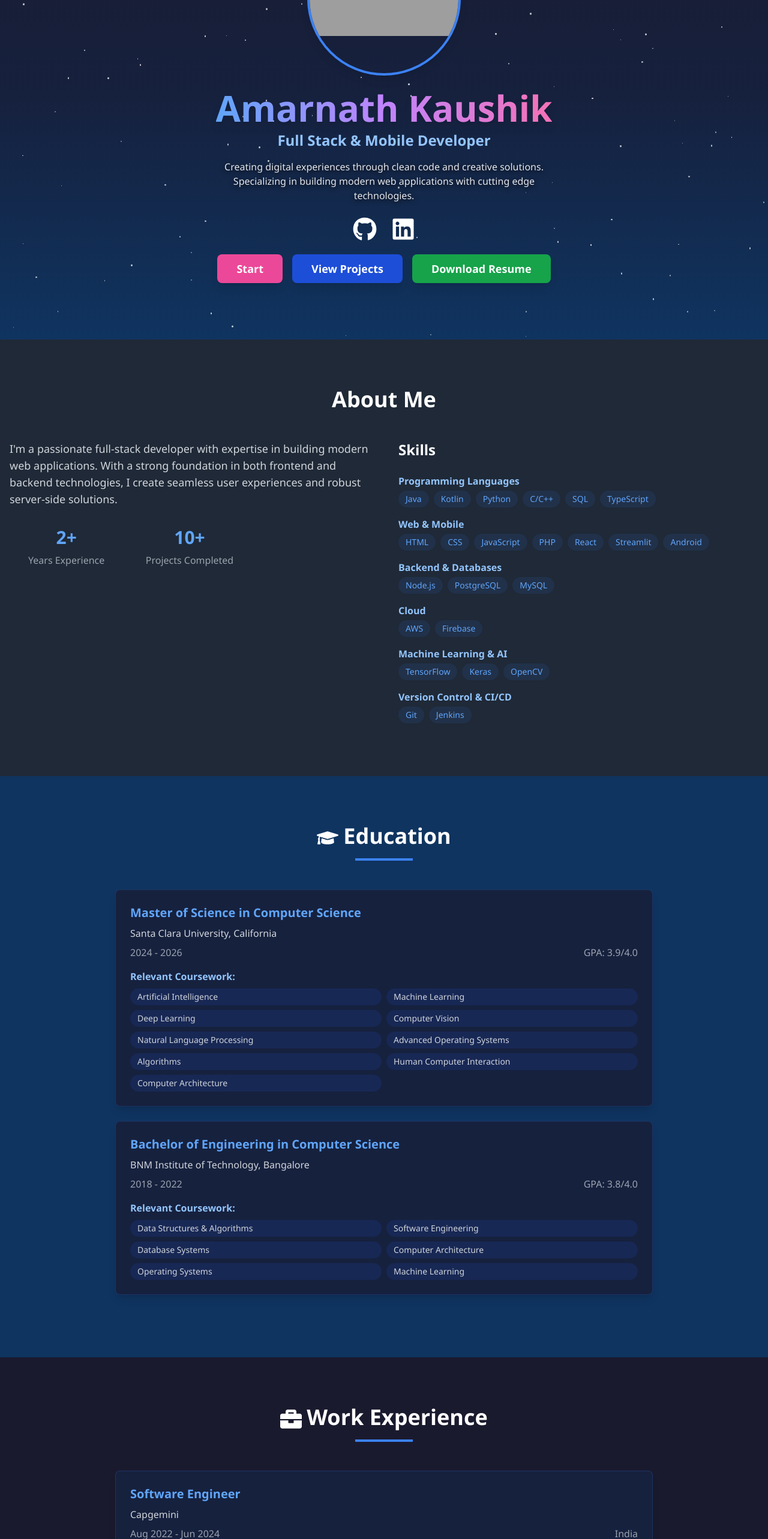
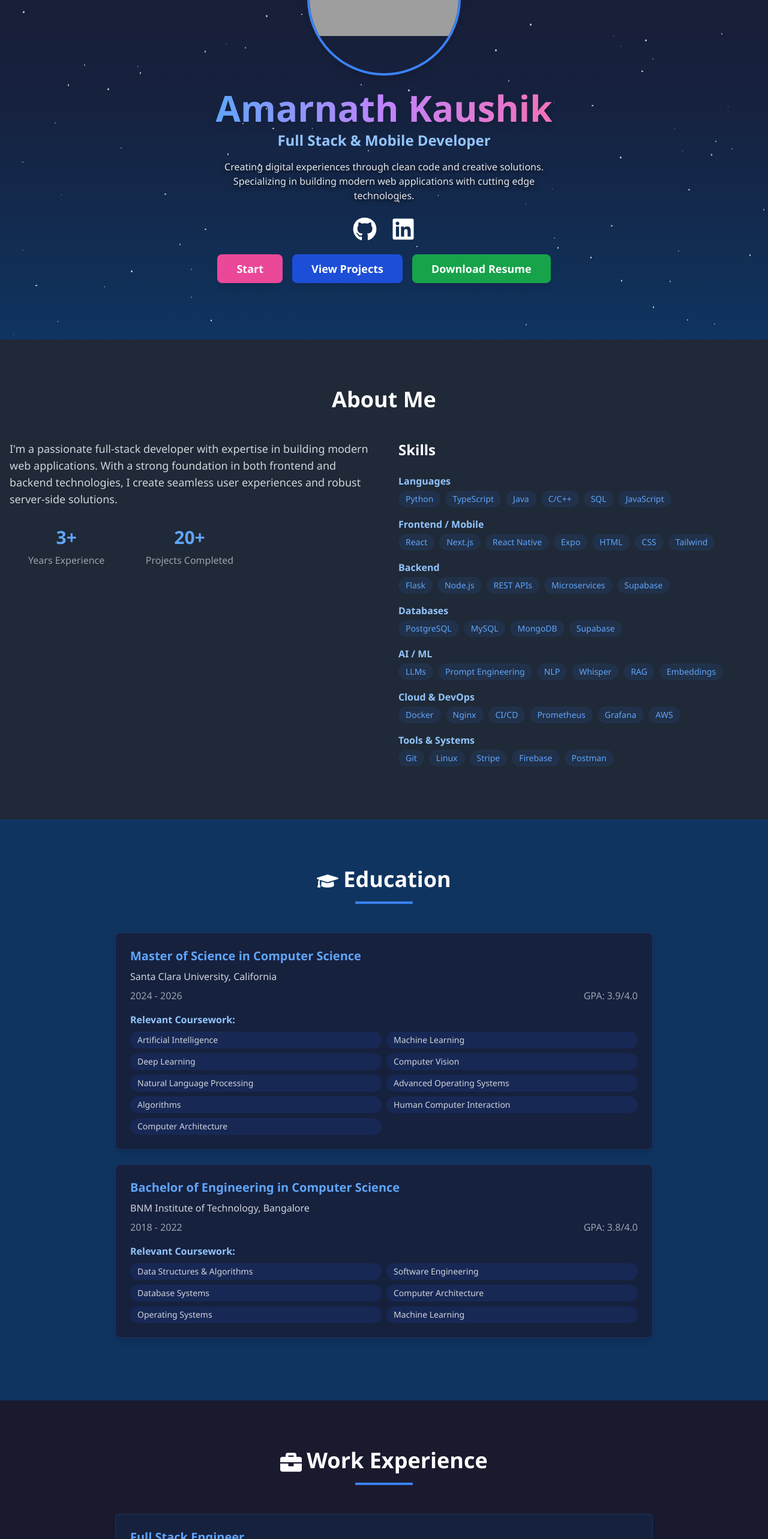
Before and after one commit to Amarnath001/Portfolio, a Next.js app: page / in a window 1280 px wide. Shown: the part 234-2800 px from the top of the page at 60% size. Built offline with nearby package versions, Linux system fonts and the light colour scheme; grey boxes are pictures that could not be loaded.

Commit message:
Update experience and skills for Sentari, Salus, HCI Lab, and Capgemini
Refresh Work Experience with Summer 2025 roles plus Capgemini (2022–2024).
Expand skills categories and sync About timeline details with experience bullets.

```diff
--- a/src/components/About.tsx
+++ b/src/components/About.tsx
@@ -2,38 +2,111 @@ import { motion } from 'framer-motion';
 
 const About = () => {
   const stats = [
-    { label: "Years Experience", value: "2+" },
-    { label: "Projects Completed", value: "10+" }
+    { label: "Years Experience", value: "3+" },
+    { label: "Projects Completed", value: "20+" }
   ];
 
   const skills = [
     {
-      category: 'Programming Languages',
-      items: ['Java', 'Kotlin', 'Python', 'C/C++', 'SQL', 'TypeScript']
+      category: 'Languages',
+      items: ['Python', 'TypeScript', 'Java', 'C/C++', 'SQL', 'JavaScript']
     },
     {
-      category: 'Web & Mobile',
-      items: ['HTML', 'CSS', 'JavaScript', 'PHP', 'React', 'Streamlit', 'Android']
+      category: 'Frontend / Mobile',
+      items: ['React', 'Next.js', 'React Native', 'Expo', 'HTML', 'CSS', 'Tailwind']
     },
     {
-      category: 'Backend & Databases',
-      items: ['Node.js', 'PostgreSQL', 'MySQL']
+      category: 'Backend',
+      items: ['Flask', 'Node.js', 'REST APIs', 'Microservices', 'Supabase']
     },
     {
-      category: 'Cloud',
-      items: ['AWS', 'Firebase']
+      category: 'Databases',
+      items: ['PostgreSQL', 'MySQL', 'MongoDB', 'Supabase']
     },
     {
-      category: 'Machine Learning & AI',
-      items: ['TensorFlow', 'Keras', 'OpenCV']
+      category: 'AI / ML',
+      items: ['LLMs', 'Prompt Engineering', 'NLP', 'Whisper', 'RAG', 'Embeddings']
     },
     {
-      category: 'Version Control & CI/CD',
-      items: ['Git', 'Jenkins']
+      category: 'Cloud & DevOps',
+      items: ['Docker', 'Nginx', 'CI/CD', 'Prometheus', 'Grafana', 'AWS']
+    },
+    {
+      category: 'Tools & Systems',
+      items: ['Git', 'Linux', 'Stripe', 'Firebase', 'Postman']
     }
   ];
 
   const timeline = [
+    {
+      type: 'experience',
+      title: 'Sentari AI',
+      subtitle: 'Full Stack Engineer',
+      location: '',
+      date: 'Summer 2025',
+      details: [
+        'Built a production Flask backend for a voice journaling and emotional intelligence platform, powering transcription, tagging, and analytics pipelines.',
+        'Designed and implemented 20+ REST APIs for workflows including transcription (Whisper), tag analysis, emotion insights, and journaling.',
+        'Developed an end-to-end async pipeline: audio → transcription → analysis → storage → AI-generated responses.',
+        'Integrated Supabase (auth + database) and Stripe subscriptions + usage tracking for production billing flows.',
+        'Built LLM-driven tagging and analysis systems (emotion, intent, cognition classification).',
+        'Deployed scalable services using Docker, Nginx, Prometheus, and Grafana.'
+      ]
+    },
+    {
+      type: 'experience',
+      title: 'Sentari',
+      subtitle: 'Mobile (React Native / iOS)',
+      location: '',
+      date: 'Summer 2025',
+      details: [
+        'Developed a cross-platform voice journaling app using React Native + Expo with real-time recording and transcription.',
+        'Implemented AI-powered features including transcript analysis, tag generation, and “inner voice” responses.',
+        'Built custom hooks and state management for recording, analytics, and history flows.',
+        'Integrated Supabase authentication (OAuth, magic links) and backend APIs across multiple services.'
+      ]
+    },
+    {
+      type: 'experience',
+      title: 'Sentari',
+      subtitle: 'Web Frontend (Next.js)',
+      location: '',
+      date: 'Summer 2025',
+      details: [
+        'Built a production-grade Next.js (App Router) frontend with TypeScript and Tailwind.',
+        'Developed core product features: Record, History, and Insights dashboards with real-time data flows.',
+        'Implemented Stripe subscription flows and paywall logic.',
+        'Designed analytics UI components for emotion trends, energy insights, and behavioral patterns.',
+        'Built scalable frontend architecture using React Context + custom hooks.'
+      ]
+    },
+    {
+      type: 'experience',
+      title: 'Salus Wellness',
+      subtitle: 'Full Stack Engineer',
+      location: '',
+      date: 'Summer 2025',
+      details: [
+        'Contributed to a full-stack wellness platform spanning web, mobile, and backend systems.',
+        'Built backend services for authentication, scheduling, payments (Stripe), and messaging workflows.',
+        'Developed AI-powered coaching features including insights and recommendations.',
+        'Worked within a Turborepo monorepo architecture with shared types, APIs, and schemas.',
+        'Designed real-world workflows for coach–client interactions, bookings, and progress tracking.'
+      ]
+    },
+    {
+      type: 'experience',
+      title: 'HCI Lab',
+      subtitle: 'Research Assistant',
+      location: '',
+      date: 'Summer 2025',
+      details: [
+        'Designed a natural language system to predict user focus intent in YouTube sessions.',
+        'Built a rule-based + prompt-engineered decision system using behavioral heuristics.',
+        'Developed few-shot prompting strategies to improve prediction accuracy.',
+        'Evaluated system performance using structured rule-based analysis and user behavior signals.'
+      ]
+    },
     {
       type: 'experience',
       title: 'Capgemini',
--- a/src/components/Experience.tsx
+++ b/src/components/Experience.tsx
@@ -92,6 +92,70 @@ const Education = () => {
 const Experience = () => {
   const experiences = [
     {
+      title: 'Full Stack Engineer',
+      company: 'Sentari AI',
+      duration: 'Summer 2025',
+      location: '',
+      description: [
+        'Built a production Flask backend for a voice journaling and emotional intelligence platform, powering transcription, tagging, and analytics pipelines.',
+        'Designed and implemented 20+ REST APIs for workflows including transcription (Whisper), tag analysis, emotion insights, and journaling.',
+        'Developed an end-to-end async pipeline: audio → transcription → analysis → storage → AI-generated responses.',
+        'Integrated Supabase (auth + database) and Stripe subscriptions + usage tracking for production billing flows.',
+        'Built LLM-driven tagging and analysis systems (emotion, intent, cognition classification).',
+        'Deployed scalable services using Docker, Nginx, Prometheus, and Grafana.'
+      ]
+    },
+    {
+      title: 'Mobile (React Native / iOS)',
+      company: 'Sentari',
+      duration: 'Summer 2025',
+      location: '',
+      description: [
+        'Developed a cross-platform voice journaling app using React Native + Expo with real-time recording and transcription.',
+        'Implemented AI-powered features including transcript analysis, tag generation, and “inner voice” responses.',
+        'Built custom hooks and state management for recording, analytics, and history flows.',
+        'Integrated Supabase authentication (OAuth, magic links) and backend APIs across multiple services.'
+      ]
+    },
+    {
+      title: 'Web Frontend (Next.js)',
+      company: 'Sentari',
+      duration: 'Summer 2025',
+      location: '',
+      description: [
+        'Built a production-grade Next.js (App Router) frontend with TypeScript and Tailwind.',
+        'Developed core product features: Record, History, and Insights dashboards with real-time data flows.',
+        'Implemented Stripe subscription flows and paywall logic.',
+        'Designed analytics UI components for emotion trends, energy insights, and behavioral patterns.',
+        'Built scalable frontend architecture using React Context + custom hooks.'
+      ]
+    },
+    {
+      title: 'Full Stack Engineer',
+      company: 'Salus Wellness',
+      duration: 'Summer 2025',
+      location: '',
+      description: [
+        'Contributed to a full-stack wellness platform spanning web, mobile, and backend systems.',
+        'Built backend services for authentication, scheduling, payments (Stripe), and messaging workflows.',
+        'Developed AI-powered coaching features including insights and recommendations.',
+        'Worked within a Turborepo monorepo architecture with shared types, APIs, and schemas.',
+        'Designed real-world workflows for coach–client interactions, bookings, and progress tracking.'
+      ]
+    },
+    {
+      title: 'Research Assistant',
+      company: 'HCI Lab',
+      duration: 'Summer 2025',
+      location: '',
+      description: [
+        'Designed a natural language system to predict user focus intent in YouTube sessions.',
+        'Built a rule-based + prompt-engineered decision system using behavioral heuristics.',
+        'Developed few-shot prompting strategies to improve prediction accuracy.',
+        'Evaluated system performance using structured rule-based analysis and user behavior signals.'
+      ]
+    },
+    {
       title: 'Software Engineer',
       company: 'Capgemini',
       duration: 'Aug 2022 - Jun 2024',
@@ -137,9 +201,9 @@ const Experience = () => {
                 >
                   <h3 className="text-xl font-bold text-blue-400 mb-2">{exp.title}</h3>
                   <p className="text-gray-300 mb-2">{exp.company}</p>
-                  <div className="flex justify-between text-gray-400 mb-4">
+                  <div className="flex flex-wrap justify-between gap-2 text-gray-400 mb-4">
                     <span>{exp.duration}</span>
-                    <span>{exp.location}</span>
+                    {exp.location ? <span>{exp.location}</span> : null}
                   </div>
                   <ul className="list-disc list-inside text-gray-300 space-y-2">
                     {exp.description.map((item, i) => (
```
